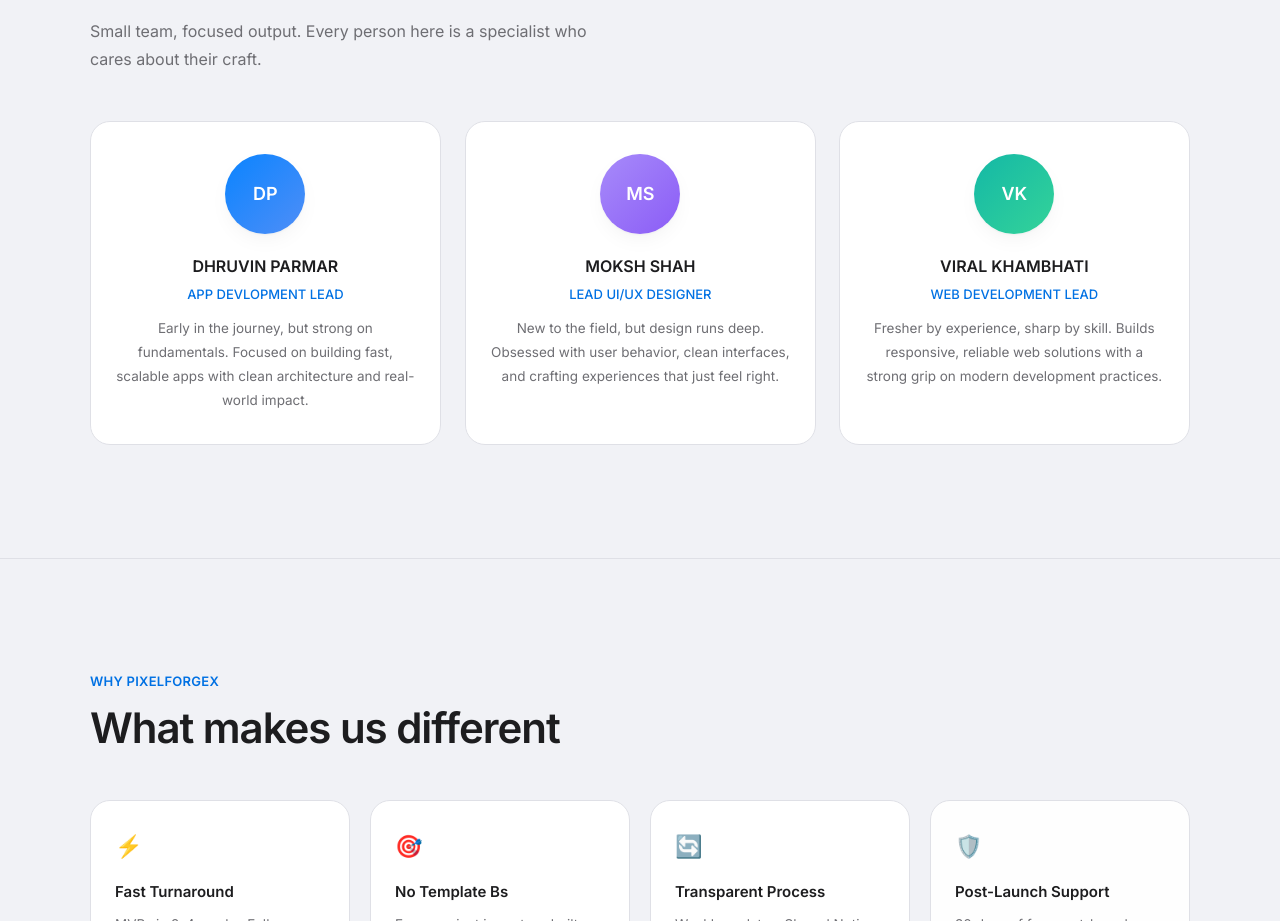
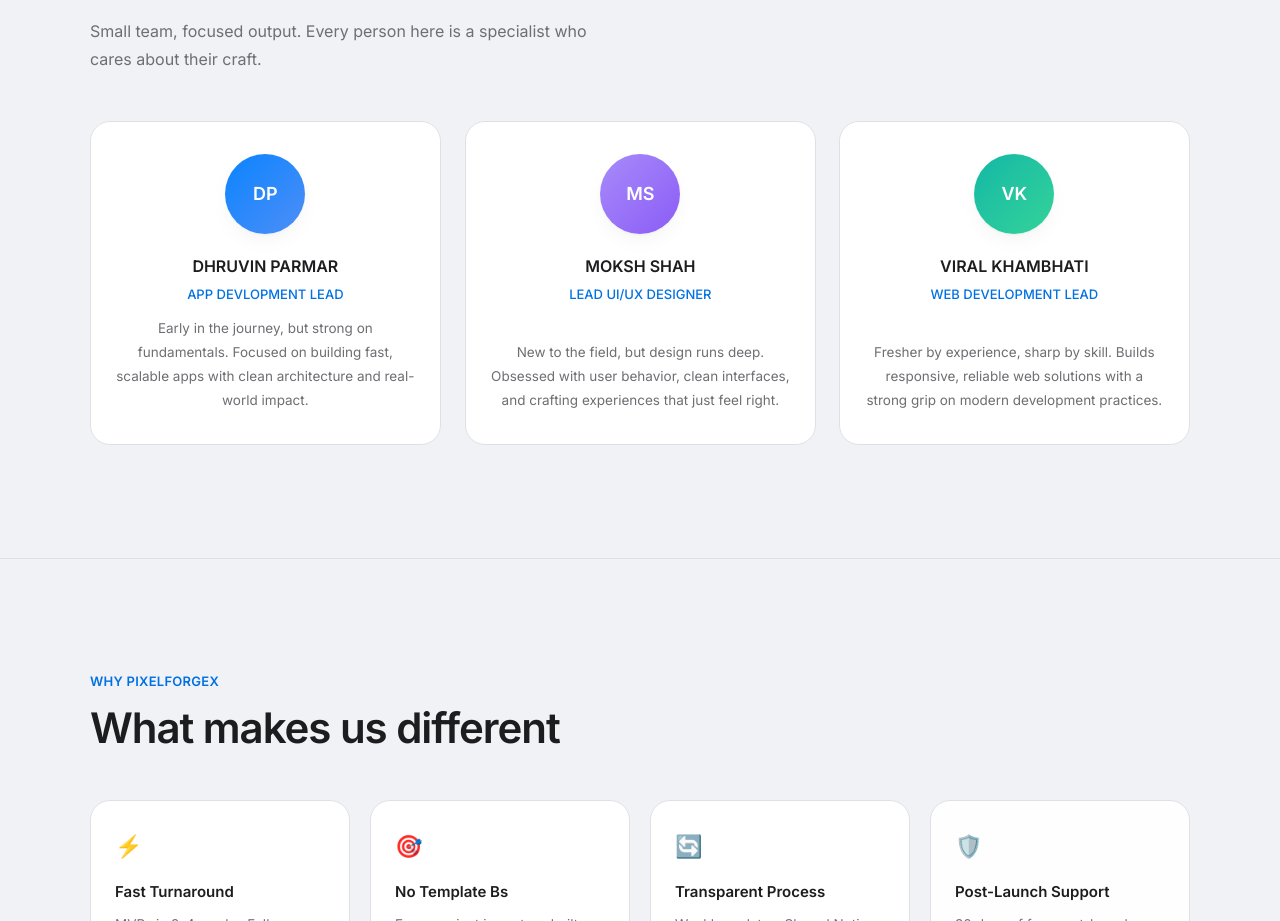
Before and after one commit to MOKSH2425/pixelforgex, a Next.js app: page / in a window 1280 px wide. Shown: the part 5180-6101 px from the top of the page. Built offline with nearby package versions, Linux system fonts and the light colour scheme.

Commit message:
Fix grid alignment: ensure project links use group and make team cards stretch with flex layout

```diff
--- a/components/sections/Portfolio.tsx
+++ b/components/sections/Portfolio.tsx
@@ -69,7 +69,10 @@ export default function Portfolio() {
                   maxTilt={5}
                   className="card overflow-hidden rounded-[20px] hover:shadow-soft transition-shadow duration-300 h-full"
                 >
-                  <Link href={`/work/${proj.id}`} className="block h-full">
+                  <Link
+                    href={`/work/${proj.id}`}
+                    className="group block h-full"
+                  >
                     <div
                       className="h-[180px] flex items-center justify-center relative overflow-hidden"
                       style={{
--- a/components/sections/Team.tsx
+++ b/components/sections/Team.tsx
@@ -17,13 +17,14 @@ export default function Team() {
           />
         </FadeUp>
 
-        <StaggerGrid className="grid gap-6 grid-cols-1 sm:grid-cols-2 lg:grid-cols-3">
+        <StaggerGrid className="grid gap-6 items-stretch grid-cols-1 sm:grid-cols-2 lg:grid-cols-3">
           {TEAM.map((member) => (
             <StaggerItem key={member.name}>
               <TiltCard
                 maxTilt={6}
                 className="card px-6 py-8 text-center hover:shadow-soft transition-shadow duration-300 h-full"
               >
+                <div className="flex flex-col h-full">
                   <div className="flex justify-center mb-5">
                     <PixelAvatar
                       palette={member.avatarPalette}
@@ -36,9 +37,10 @@ export default function Team() {
                   <p className="text-[13px] font-medium text-accent mb-3">
                     {member.role}
                   </p>
-                <p className="text-[13.5px] text-subtle leading-6">
+                  <p className="text-[13.5px] text-subtle leading-6 mt-auto">
                     {member.bio}
                   </p>
+                </div>
               </TiltCard>
             </StaggerItem>
           ))}
```
Lines whose indentation alone changed are shown as unchanged.
